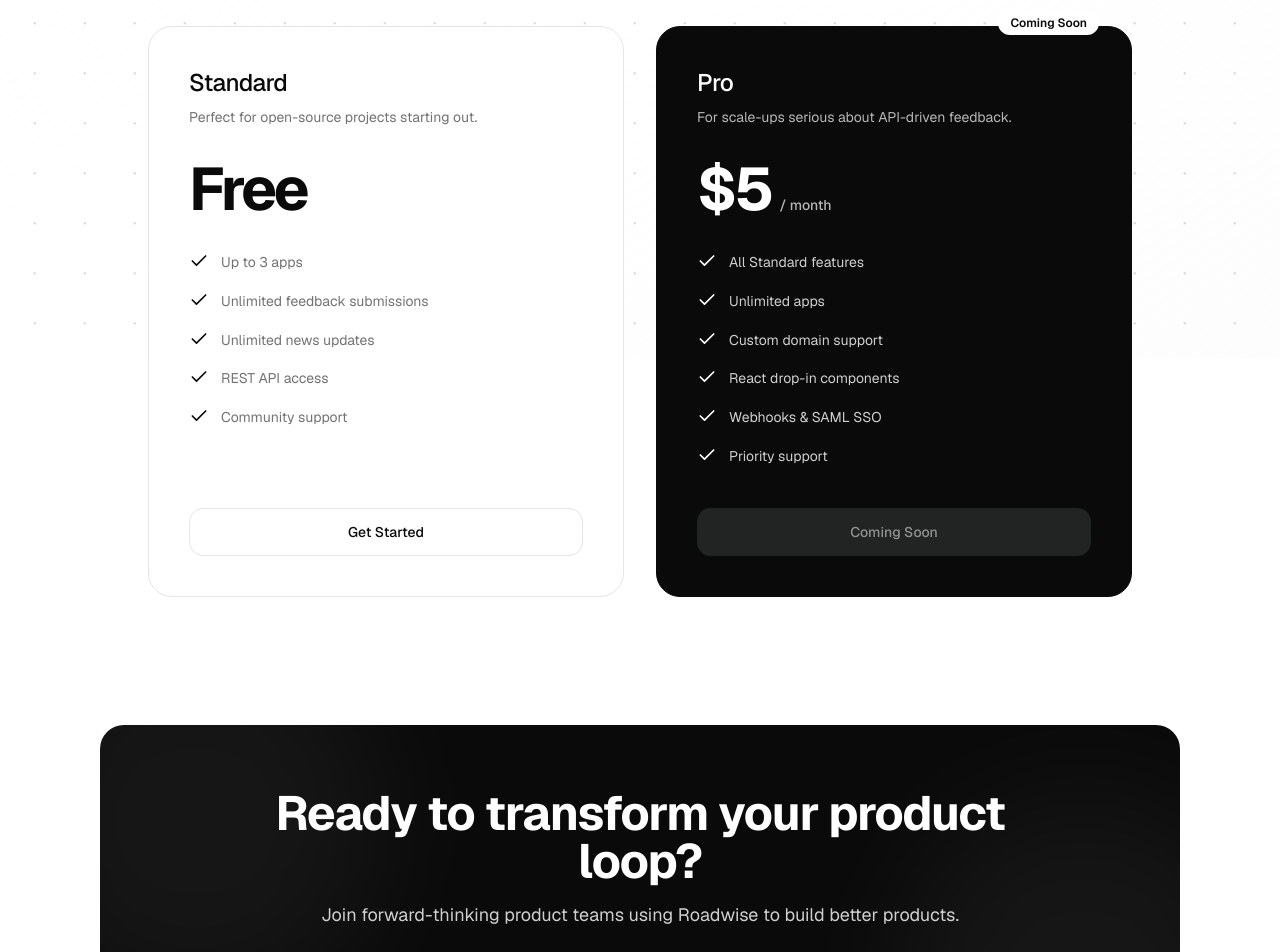
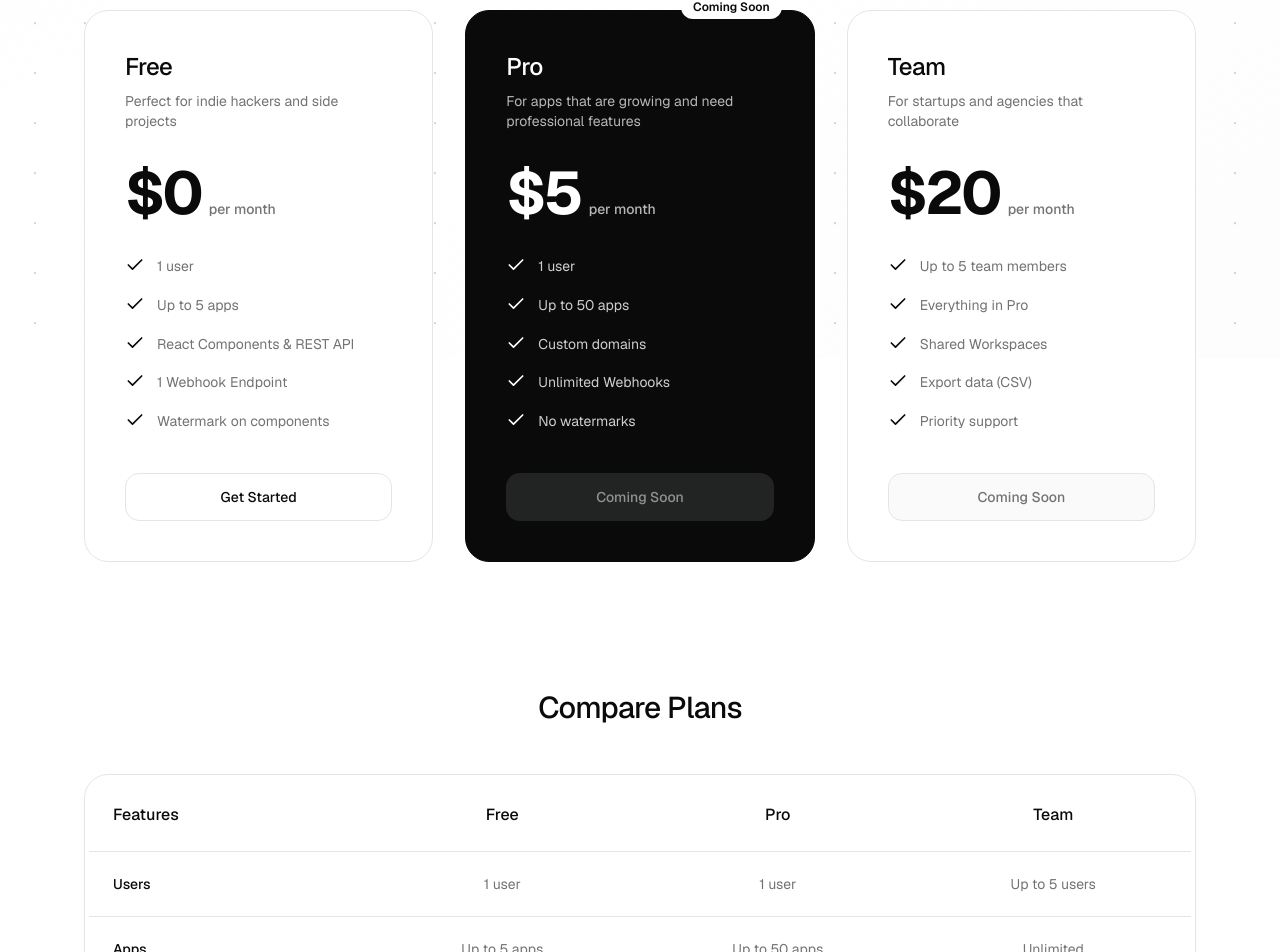
Before and after one commit to roadwise-dev/roadwise, a Next.js app: page /pricing in a window 1280 px wide. Shown: the part 442-1394 px from the top of the page. Built offline with nearby package versions, Linux system fonts and the light colour scheme; no server answers.

Commit message:
feat: pricing options
disable paid plans and add app limits

```diff
--- a/src/app/(landing)/pricing/page.tsx
+++ b/src/app/(landing)/pricing/page.tsx
@@ -1,7 +1,6 @@
-import { Check } from "lucide-react";
 import type { Metadata } from "next";
-import Link from "next/link";
 import { CallToAction } from "@/components/landing/cta";
+import { Pricing } from "@/components/landing/pricing";
 
 export const metadata: Metadata = {
 	title: "Pricing",
@@ -10,109 +9,7 @@
 export default function PricingPage() {
 	return (
 		<main className="flex flex-col w-full max-container padding-container pb-24">
-			<section className="w-full pt-16 pb-20">
-				<div className="flex flex-col items-center justify-center space-y-4 text-center">
-					<div className="space-y-4">
-						<h1 className="text-4xl font-semibold tracking-tight sm:text-5xl md:text-6xl">
-							Simple, transparent pricing.
-						</h1>
-						<p className="mx-auto max-w-[600px] text-lg text-muted-foreground sm:text-xl">
-							Start gathering valuable user feedback today. No hidden fees, no
-							surprises.
-						</p>
-					</div>
-				</div>
-			</section>
-
-			<section className="w-full max-w-5xl mx-auto px-5">
-				<div className="grid md:grid-cols-2 gap-8 items-stretch">
-					{/* Standard Plan (Free) */}
-					<div className="flex flex-col rounded-3xl border border-border bg-background p-8 sm:p-10 transition-colors hover:border-foreground/30">
-						<div className="mb-8">
-							<h3 className="text-2xl font-medium tracking-tight text-foreground">
-								Standard
-							</h3>
-							<p className="mt-2 text-sm text-muted-foreground">
-								Perfect for open-source projects starting out.
-							</p>
-						</div>
-						<div className="mb-8 flex items-baseline">
-							<span className="text-6xl font-bold tracking-tighter text-foreground">
-								Free
-							</span>
-						</div>
-						<ul className="mb-10 space-y-4 flex-1">
-							{[
-								"Up to 3 apps",
-								"Unlimited feedback submissions",
-								"Unlimited news updates",
-								"REST API access",
-								"Community support",
-							].map((feature, _i) => (
-								<li key={feature} className="flex items-start gap-3 text-sm">
-									<Check className="size-5 shrink-0 text-foreground" />
-									<span className="text-muted-foreground leading-relaxed">
-										{feature}
-									</span>
-								</li>
-							))}
-						</ul>
-						<Link
-							href="/signup"
-							className="flex h-12 w-full items-center justify-center rounded-xl border border-border bg-transparent text-sm font-medium text-foreground transition-colors hover:bg-muted"
-						>
-							Get Started
-						</Link>
-					</div>
-
-					{/* Pro Plan (Premium) */}
-					<div className="relative flex flex-col rounded-3xl border border-foreground bg-foreground p-8 sm:p-10 text-background">
-						<div className="absolute -top-4 right-8 inline-flex items-center rounded-full bg-background px-3 py-1 text-xs font-semibold text-foreground">
-							Coming Soon
-						</div>
-						<div className="mb-8">
-							<h3 className="text-2xl font-medium tracking-tight text-background">
-								Pro
-							</h3>
-							<p className="mt-2 text-sm text-background/70">
-								For scale-ups serious about API-driven feedback.
-							</p>
-						</div>
-						<div className="mb-8 flex items-baseline">
-							<span className="text-6xl font-bold tracking-tighter text-background">
-								$5
-							</span>
-							<span className="ml-2 text-sm font-medium text-background/70">
-								/ month
-							</span>
-						</div>
-						<ul className="mb-10 space-y-4 flex-1">
-							{[
-								"All Standard features",
-								"Unlimited apps",
-								"Custom domain support",
-								"React drop-in components",
-								"Webhooks & SAML SSO",
-								"Priority support",
-							].map((feature, _i) => (
-								<li key={feature} className="flex items-start gap-3 text-sm">
-									<Check className="size-5 shrink-0 text-background" />
-									<span className="text-background/80 leading-relaxed">
-										{feature}
-									</span>
-								</li>
-							))}
-						</ul>
-						<button
-							type="button"
-							disabled
-							className="flex h-12 w-full items-center justify-center rounded-xl bg-background/10 text-sm font-medium text-background/50 cursor-not-allowed"
-						>
-							Coming Soon
-						</button>
-					</div>
-				</div>
-			</section>
+			<Pricing />
 
 			<CallToAction
 				title="Ready to transform your product loop?"
--- a/src/app/layout.tsx
+++ b/src/app/layout.tsx
@@ -5,6 +5,7 @@
 import { Geist } from "next/font/google";
 import { Toaster } from "sonner";
 import { cn } from "@/lib/utils";
+import { ThemeProvider } from "@/components/theme-provider";
 
 const geist = Geist({ subsets: ["latin"], variable: "--font-sans" });
 
@@ -43,10 +44,17 @@
 				className={cn("font-sans", geist.variable)}
 			>
 				<body
-					className={`${geistSans.variable} ${geistMono.variable} antialiased light`}
+					className={`${geistSans.variable} ${geistMono.variable} antialiased`}
 				>
-					{children}
-					<Toaster />
+					<ThemeProvider
+						attribute="class"
+						defaultTheme="system"
+						enableSystem
+						disableTransitionOnChange
+					>
+						{children}
+						<Toaster />
+					</ThemeProvider>
 				</body>
 			</html>
 		</ClerkProvider>
--- a/src/components/landing/before-after-workflow.tsx
+++ b/src/components/landing/before-after-workflow.tsx
@@ -88,7 +88,7 @@
 					{ votes: 142, status: "Planned", active: true },
 					{ votes: 89, status: "Under Review", active: false },
 					{ votes: 56, status: "Shipped", active: false, shipped: true },
-				].map((item) => (
+				].map((item, i) => (
 					<motion.div
 						key={item.votes}
 						className={`flex items-center justify-between rounded-2xl border p-3 transition-colors ${
--- a/src/components/landing/pricing.tsx
+++ b/src/components/landing/pricing.tsx
@@ -1,100 +1,264 @@
 "use client";
 
-import { Check } from "lucide-react";
-import { Button } from "@/components/ui/button";
-import {
-	Card,
-	CardContent,
-	CardDescription,
-	CardFooter,
-	CardHeader,
-	CardTitle,
-} from "@/components/ui/card";
+import { Check, X } from "lucide-react";
+import Link from "next/link";
 
 export function Pricing() {
 	const plans = [
 		{
-			name: "Starter",
-			description: "Perfect for indie developers and small teams",
-			price: "Free",
+			name: "Free",
+			description: "Perfect for indie hackers and side projects",
+			price: "$0",
+			interval: "per month",
 			features: [
-				"5 feedback boards",
-				"Unlimited users",
-				"Basic analytics",
-				"Email support",
-				"Community forums",
+				"1 user",
+				"Up to 5 apps",
+				"React Components & REST API",
+				"1 Webhook Endpoint",
+				"Watermark on components",
 			],
 			cta: "Get Started",
+			href: "/signup",
+			highlighted: false,
+			disabled: false,
 		},
 		{
-			name: "Pro (Coming Soon!)",
-			description: "For teams serious about user-driven development",
+			name: "Pro",
+			description: "For apps that are growing and need professional features",
 			price: "$5",
 			interval: "per month",
 			features: [
-				"Unlimited feedback boards",
-				"All Starter features",
-				"Custom domain",
-				"Changelog",
-				"HTML embed",
-				"Advanced analytics",
+				"1 user",
+				"Up to 50 apps",
+				"Custom domains",
+				"Unlimited Webhooks",
+				"No watermarks",
+			],
+			cta: "Coming Soon",
+			href: "#",
+			highlighted: true,
+			badge: "Coming Soon",
+			disabled: true,
+		},
+		{
+			name: "Team",
+			description: "For startups and agencies that collaborate",
+			price: "$20",
+			interval: "per month",
+			features: [
+				"Up to 5 team members",
+				"Everything in Pro",
+				"Shared Workspaces",
+				"Export data (CSV)",
 				"Priority support",
-				"Team collaboration",
 			],
-			cta: "Upgrade to Pro",
+			cta: "Coming Soon",
+			href: "#",
+			highlighted: false,
+			disabled: true,
 		},
 	];
 
+	const compareFeatures = [
+		{ name: "Users", free: "1 user", pro: "1 user", team: "Up to 5 users" },
+		{
+			name: "Apps",
+			free: "Up to 5 apps",
+			pro: "Up to 50 apps",
+			team: "Unlimited",
+		},
+		{ name: "React Components & API", free: true, pro: true, team: true },
+		{
+			name: "Webhooks",
+			free: "1 Endpoint",
+			pro: "Unlimited",
+			team: "Unlimited",
+		},
+		{ name: "Custom Domains", free: false, pro: true, team: true },
+		{ name: "Remove Watermark", free: false, pro: true, team: true },
+		{ name: "Shared Workspaces", free: false, pro: false, team: true },
+		{ name: "Export Data (CSV)", free: false, pro: false, team: true },
+		{ name: "Priority Support", free: false, pro: false, team: true },
+	];
+
+	function renderValue(val: boolean | string) {
+		if (typeof val === "boolean") {
+			return val ? (
+				<Check className="h-5 w-5 mx-auto text-foreground" />
+			) : (
+				<X className="h-5 w-5 mx-auto text-muted-foreground/50" />
+			);
+		}
+		return <span className="text-sm text-muted-foreground">{val}</span>;
+	}
+
 	return (
-		<section className="py-16 px-4 md:px-6">
-			<div className="max-w-6xl mx-auto">
-				<h2 className="text-3xl md:text-4xl font-bold text-center mb-4">
-					Pricing
-				</h2>
-				<p className="text-lg text-center mb-12 ">
-					Choose the plan that best fits your needs and start gathering valuable
-					user feedback today.
+		<section className="w-full pt-16 pb-20">
+			<div className="flex flex-col items-center justify-center space-y-4 text-center mb-16">
+				<div className="space-y-4">
+					<h1 className="text-4xl font-semibold tracking-tight sm:text-5xl md:text-6xl">
+						Simple, transparent pricing.
+					</h1>
+					<p className="mx-auto max-w-[600px] text-lg text-muted-foreground sm:text-xl">
+						Start gathering valuable user feedback today. No hidden fees, no
+						surprises.
 					</p>
-				<div className="grid md:grid-cols-2 gap-8">
+				</div>
+			</div>
+
+			<div className="w-full max-w-6xl mx-auto px-5">
+				<div className="grid lg:grid-cols-3 md:grid-cols-2 gap-8 items-stretch">
 					{plans.map((plan) => (
-						<Card
+						<div
 							key={plan.name}
-							className={`flex flex-col ${plan.name === "Pro (Coming Soon!)" ? "border-black" : "border-gray-200"}`}
+							className={`relative flex flex-col rounded-3xl border p-8 sm:p-10 transition-colors ${
+								plan.highlighted
+									? "border-foreground bg-foreground text-background"
+									: "border-border bg-background text-foreground hover:border-foreground/30"
+							}`}
 						>
-							<CardHeader>
-								<CardTitle className="text-2xl font-bold">
+							{plan.badge && (
+								<div
+									className={`absolute -top-4 right-8 inline-flex items-center rounded-full px-3 py-1 text-xs font-semibold ${
+										plan.highlighted
+											? "bg-background text-foreground"
+											: "bg-foreground text-background"
+									}`}
+								>
+									{plan.badge}
+								</div>
+							)}
+							<div className="mb-8">
+								<h3
+									className={`text-2xl font-medium tracking-tight ${
+										plan.highlighted ? "text-background" : "text-foreground"
+									}`}
+								>
 									{plan.name}
-								</CardTitle>
-								<CardDescription>{plan.description}</CardDescription>
-							</CardHeader>
-							<CardContent className="grow">
-								<div className="mb-4">
-									<span className="text-4xl font-bold">{plan.price}</span>
+								</h3>
+								<p
+									className={`mt-2 text-sm ${
+										plan.highlighted
+											? "text-background/70"
+											: "text-muted-foreground"
+									}`}
+								>
+									{plan.description}
+								</p>
+							</div>
+							<div className="mb-8 flex items-baseline">
+								<span
+									className={`text-6xl font-bold tracking-tighter ${
+										plan.highlighted ? "text-background" : "text-foreground"
+									}`}
+								>
+									{plan.price}
+								</span>
 								{plan.interval && (
-										<span className="text-gray-600 ml-2">{plan.interval}</span>
+									<span
+										className={`ml-2 text-sm font-medium ${
+											plan.highlighted
+												? "text-background/70"
+												: "text-muted-foreground"
+										}`}
+									>
+										{plan.interval}
+									</span>
 								)}
 							</div>
-								<ul className="space-y-2">
+							<ul className="mb-10 space-y-4 flex-1">
 								{plan.features.map((feature) => (
-										<li key={feature} className="flex items-center">
-											<Check className="h-5 w-5 mr-2 text-black" />
-											<span>{feature}</span>
+									<li key={feature} className="flex items-start gap-3 text-sm">
+										<Check
+											className={`size-5 shrink-0 ${
+												plan.highlighted ? "text-background" : "text-foreground"
+											}`}
+										/>
+										<span
+											className={`leading-relaxed ${
+												plan.highlighted
+													? "text-background/80"
+													: "text-muted-foreground"
+											}`}
+										>
+											{feature}
+										</span>
 									</li>
 								))}
 							</ul>
-							</CardContent>
-							<CardFooter>
-								<Button
-									className="w-full"
-									variant={
-										plan.name === "Pro (Coming Soon!)" ? "default" : "outline"
-									}
+							{plan.disabled ? (
+								<button
+									type="button"
+									disabled
+									className={`flex h-12 w-full items-center justify-center rounded-xl text-sm font-medium transition-colors cursor-not-allowed ${
+										plan.highlighted
+											? "bg-background/10 text-background/50"
+											: "bg-muted/50 text-muted-foreground border border-border"
+									}`}
 								>
 									{plan.cta}
-								</Button>
-							</CardFooter>
-						</Card>
+								</button>
+							) : (
+								<Link
+									href={plan.href}
+									className={`flex h-12 w-full items-center justify-center rounded-xl text-sm font-medium transition-colors ${
+										plan.highlighted
+											? "bg-background text-foreground hover:bg-background/90"
+											: "border border-border bg-transparent text-foreground hover:bg-muted"
+									}`}
+								>
+									{plan.cta}
+								</Link>
+							)}
+						</div>
 					))}
+				</div>
+
+				<div className="mt-32 w-full mx-auto">
+					<h3 className="text-3xl font-medium tracking-tight text-center mb-12">
+						Compare Plans
+					</h3>
+					<div className="overflow-x-auto rounded-3xl border border-border bg-background p-1">
+						<table className="w-full text-left border-collapse">
+							<thead>
+								<tr className="border-b border-border">
+									<th className="py-6 px-6 font-medium text-foreground w-1/4">
+										Features
+									</th>
+									<th className="py-6 px-6 font-medium text-foreground text-center w-1/4">
+										Free
+									</th>
+									<th className="py-6 px-6 font-medium text-foreground text-center w-1/4">
+										Pro
+									</th>
+									<th className="py-6 px-6 font-medium text-foreground text-center w-1/4">
+										Team
+									</th>
+								</tr>
+							</thead>
+							<tbody className="divide-y divide-border">
+								{compareFeatures.map((feature) => (
+									<tr
+										key={feature.name}
+										className="hover:bg-muted/50 transition-colors"
+									>
+										<td className="py-5 px-6 text-sm font-medium text-foreground">
+											{feature.name}
+										</td>
+										<td className="py-5 px-6 text-center">
+											{renderValue(feature.free)}
+										</td>
+										<td className="py-5 px-6 text-center">
+											{renderValue(feature.pro)}
+										</td>
+										<td className="py-5 px-6 text-center">
+											{renderValue(feature.team)}
+										</td>
+									</tr>
+								))}
+							</tbody>
+						</table>
+					</div>
 				</div>
 			</div>
 		</section>
--- a/src/components/navigation/site-header.tsx
+++ b/src/components/navigation/site-header.tsx
@@ -14,6 +14,7 @@
 import { Button } from "@/components/ui/button";
 import { Separator } from "@/components/ui/separator";
 import { SidebarTrigger } from "@/components/ui/sidebar";
+import { ThemeToggle } from "@/components/dashboard/theme-toggle";
 
 interface App {
 	id: string;
@@ -123,6 +124,7 @@
 					<BreadcrumbList>{renderBreadcrumbs()}</BreadcrumbList>
 				</Breadcrumb>
 				<div className="ml-auto flex items-center gap-2">
+					<ThemeToggle />
 					{currentApp && (
 						<Button variant="ghost" size="sm" asChild>
 							<a
--- /dev/null
+++ b/src/components/theme-provider.tsx
@@ -0,0 +1,9 @@
+"use client";
+
+import * as React from "react";
+import { ThemeProvider as NextThemesProvider } from "next-themes";
+import { type ThemeProviderProps } from "next-themes/dist/types";
+
+export function ThemeProvider({ children, ...props }: ThemeProviderProps) {
+	return <NextThemesProvider {...props}>{children}</NextThemesProvider>;
+}
```
Lines whose indentation alone changed are shown as unchanged.
